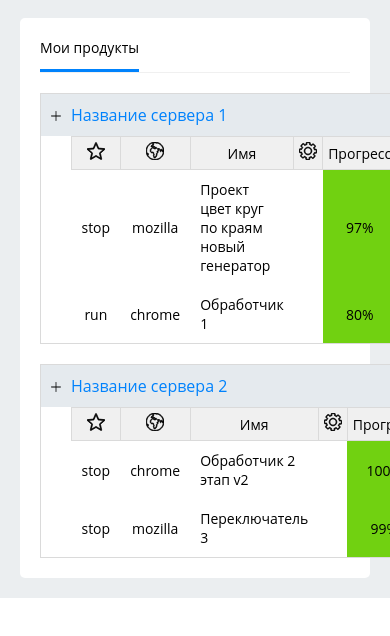
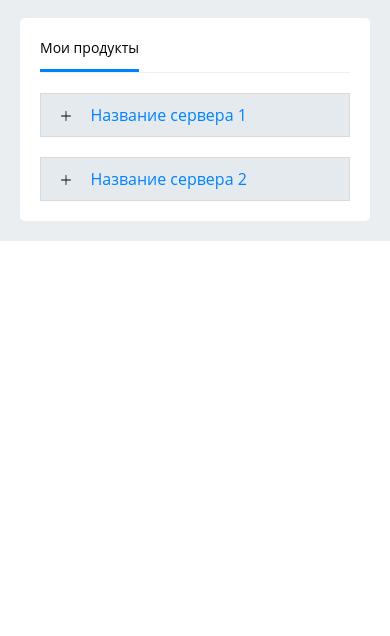
Before and after one commit to PaulAsaf2/test-webapp-frontend, a website: page index.html in a window 390 px wide. Shown: the part 114-750 px from the top of the page. Drawn offline with Linux system fonts and the light colour scheme.

Commit message:
настроить открытие/закрытие таблиц

```diff
--- a/index.html
+++ b/index.html
@@ -211,7 +211,7 @@
 
   </main>
 
-  <script src="script.js"></script>
+  <script type="module" src="script.js"></script>
 </body>
 
 </html>
--- a/script.js
+++ b/script.js
@@ -98,9 +98,15 @@ function createTable(dbRow) {
   const tableTemplate = document.querySelector('#table').content
   const tableElement = tableTemplate.querySelector('.table').cloneNode(true)
   const tableTitle = tableElement.querySelector('.table_title')
+  const tableTitleRow = tableElement.querySelector('.table_title-row')
+  const mainTable = tableElement.querySelector('.main-table-out-container')
 
   tableElement.id = dbRow.id
   tableTitle.textContent = dbRow.serverName
+
+  tableTitleRow.addEventListener('click', function() {
+    mainTable.classList.toggle('main-table-out-container-show')
+  })
 
   addTable(tableElement)
   createRow(tableElement, dbRow)
--- a/style.css
+++ b/style.css
@@ -167,6 +167,7 @@ li {
 
 .table_title-row {
   background-color: #e5eaee;
+  cursor: pointer;
 }
 
 .table_col {
@@ -193,13 +194,13 @@ li {
 }
 
 .main-table-out-container {
-  /* visibility: hidden; */
+  visibility: hidden;
+  position: absolute;
 }
 
 .main-table-out-container-show {
   visibility: visible;
   position: relative;
-  /* height: auto; */
 }
 
 /* ----- TAB ----- */
```
